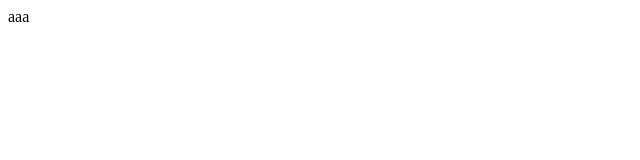
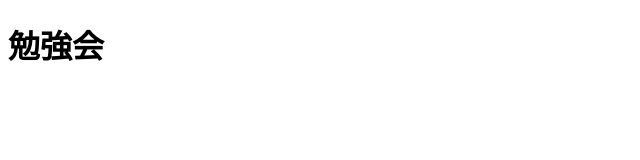
Before and after one commit to tsubasa0717/tsubasa0717.github.io, a plain HTML site: page index.html in a window 1280 px wide. Shown: the whole page, without its empty margins (0-640 px from the left). Drawn offline with Linux system fonts and the light colour scheme.

Commit message:
update: 文言

```diff
--- a/index.html
+++ b/index.html
@@ -4,9 +4,9 @@
     <meta charset="UTF-8">
     <meta http-equiv="X-UA-Compatible" content="IE=edge">
     <meta name="viewport" content="width=device-width, initial-scale=1.0">
-    <title>Document</title>
+    <title>勉強会</title>
 </head>
 <body>
-    aaa
+    <h1>勉強会</h1>
 </body>
 </html>
```
